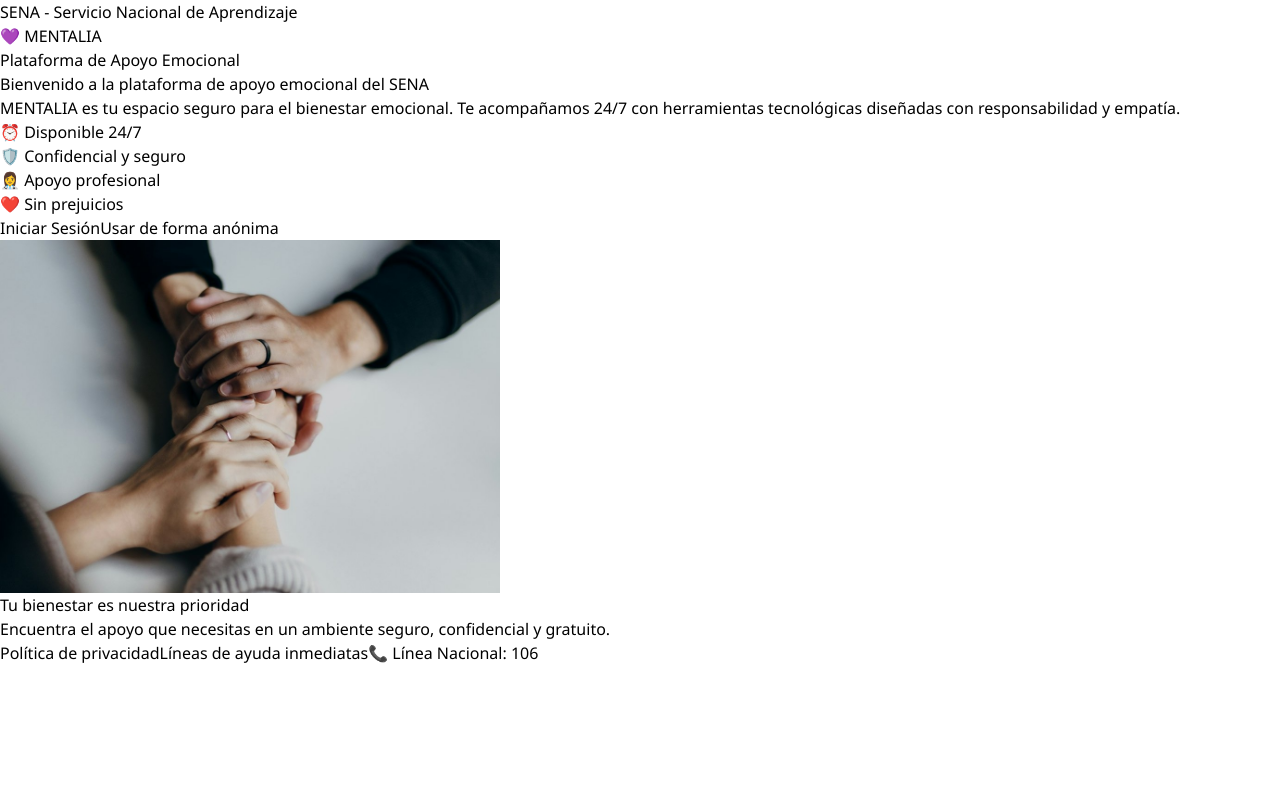
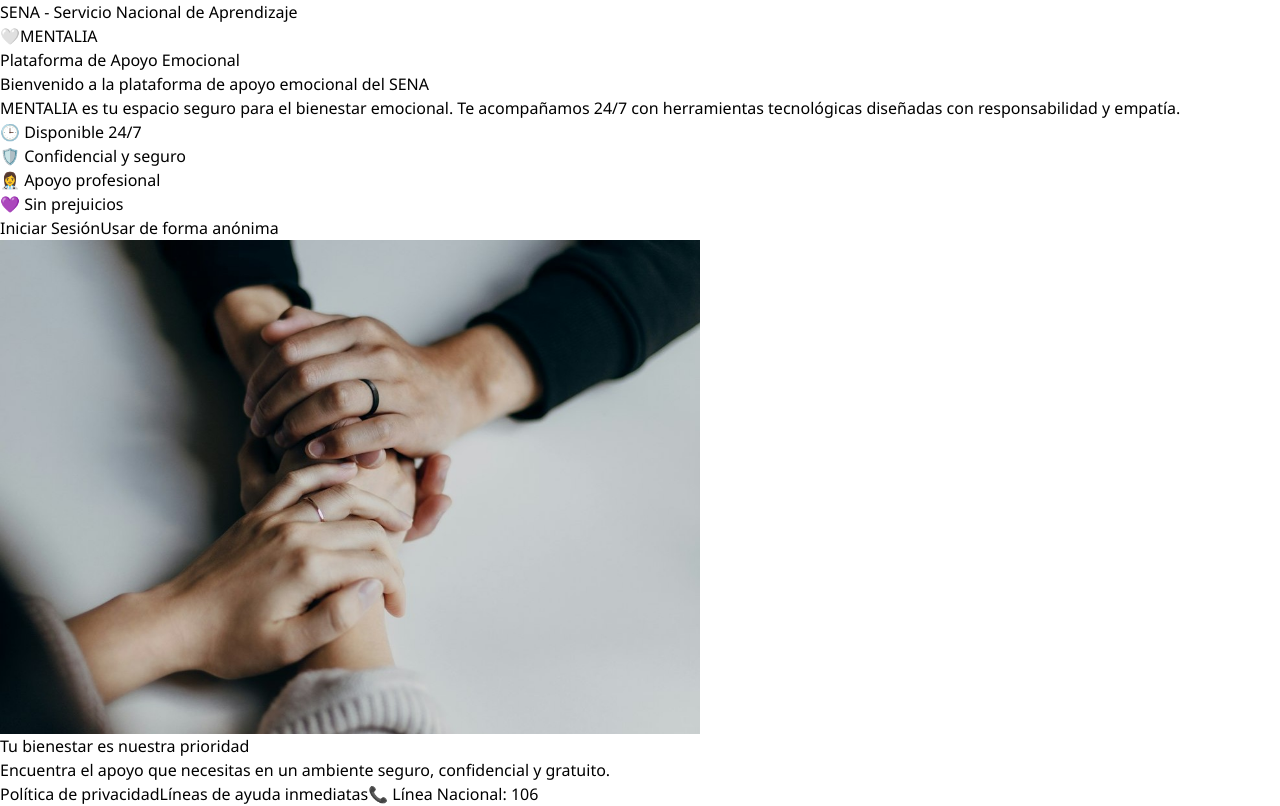
Before and after one commit to shaireth1/Mentalia, a Next.js app: page / in a window 1280 px wide. Built offline with nearby package versions, Linux system fonts and the light colour scheme.

Commit message:
arreglos de interfaz

```diff
--- a/src/app/globals.css
+++ b/src/app/globals.css
@@ -8,4 +8,5 @@ body {
   margin: 0;
   padding: 0;
   font-family: 'Segoe UI', sans-serif;
+  background: transparent;
 }
--- a/src/app/page.js
+++ b/src/app/page.js
@@ -2,89 +2,88 @@ import Image from "next/image";
 
 export default function Home() {
   return (
-    <main className="min-h-screen flex items-center justify-center bg-gradient-to-r from-purple-500 to-indigo-400">
-      <div className="w-full max-w-6xl flex flex-col md:flex-row items-center justify-between p-8 md:p-16">
-        {/* Texto Izquierda */}
-        <div className="text-white max-w-lg">
-          <div className="bg-white/20 text-sm px-4 py-1 rounded-full inline-block mb-6">
-            SENA - Servicio Nacional de Aprendizaje
-          </div>
+    <main className="min-h-screen flex flex-col items-center justify-center bg-gradient-to-r from-[#A259FF] to-[#3A86FF] relative font-sans">
 
-          <h1 className="text-4xl font-extrabold mb-2 flex items-center gap-2">
-            <span className="text-5xl">💜</span> MENTALIA
+      {/* Encabezado superior */}
+      <div className="absolute top-6 w-full flex justify-center">
+        <div className="bg-white/20 text-sm px-6 py-1 rounded-full text-white font-medium shadow-sm">
+          SENA - Servicio Nacional de Aprendizaje
+        </div>
+      </div>
+
+      <div className="w-full max-w-7xl flex flex-col md:flex-row items-center justify-between px-8 lg:px-16 mt-20">
+
+        {/* Texto principal */}
+        <div className="text-white max-w-xl">
+          <h1 className="text-5xl font-extrabold mb-2 flex items-center gap-3">
+            <span className="text-5xl">🤍</span>
+            <span className="tracking-tight">MENTALIA</span>
           </h1>
-          <p className="text-lg font-medium mb-6">
-            Plataforma de Apoyo Emocional
-          </p>
+          <p className="text-lg mb-8 font-medium opacity-90">Plataforma de Apoyo Emocional</p>
 
-          <h2 className="text-2xl font-bold mb-4">
+          <h2 className="text-2xl font-bold mb-4 leading-snug">
             Bienvenido a la plataforma de apoyo emocional del SENA
           </h2>
 
-          <p className="mb-6 leading-relaxed">
-            MENTALIA es tu espacio seguro para el bienestar emocional. Te
-            acompañamos 24/7 con herramientas tecnológicas diseñadas con
+          <p className="text-base mb-8 leading-relaxed text-white/90 max-w-md">
+            MENTALIA es tu espacio seguro para el bienestar emocional.
+            Te acompañamos 24/7 con herramientas tecnológicas diseñadas con
             responsabilidad y empatía.
           </p>
 
-          {/* Iconos de beneficios */}
-          <div className="grid grid-cols-2 gap-3 text-sm mb-8">
+          {/* Iconos */}
+          <div className="grid grid-cols-2 gap-y-4 gap-x-10 text-sm font-medium mb-12">
             <div className="flex items-center gap-2">
-              <span className="text-yellow-300">⏰</span> Disponible 24/7
+              <span className="text-yellow-300 text-xl">🕒</span> Disponible 24/7
             </div>
             <div className="flex items-center gap-2">
-              <span className="text-blue-300">🛡️</span> Confidencial y seguro
+              <span className="text-blue-200 text-xl">🛡️</span> Confidencial y seguro
             </div>
             <div className="flex items-center gap-2">
-              <span className="text-green-300">👩‍⚕️</span> Apoyo profesional
+              <span className="text-green-200 text-xl">👩‍⚕️</span> Apoyo profesional
             </div>
             <div className="flex items-center gap-2">
-              <span className="text-pink-300">❤️</span> Sin prejuicios
+              <span className="text-pink-300 text-xl">💜</span> Sin prejuicios
             </div>
           </div>
 
           {/* Botones */}
           <div className="flex gap-4">
-            <button className="px-6 py-2 bg-purple-700 rounded-lg font-semibold hover:bg-purple-800 transition">
+            <button className="px-8 py-3 bg-gradient-to-r from-purple-600  text-white rounded-full font-semibold hover:opacity-90 transition shadow-lg">
               Iniciar Sesión
             </button>
-            <button className="px-6 py-2 bg-white/20 border border-white rounded-lg font-semibold hover:bg-white/30 transition">
+            <button className="px-8 py-3 border border-white/40 text-white rounded-full font-semibold hover:bg-white/10 transition shadow-md">
               Usar de forma anónima
             </button>
           </div>
         </div>
 
-        {/* Imagen Derecha */}
-        <div className="bg-white rounded-2xl overflow-hidden mt-12 md:mt-0 md:ml-12 shadow-lg max-w-md">
+        {/* Tarjeta con imagen */}
+        <div className="bg-white rounded-2xl overflow-hidden mt-12 md:mt-0 md:ml-16 shadow-2xl max-w-lg w-full">
           <Image
             src="/foto-panel-principal.jpg"
             alt="Apoyo emocional"
-            width={500}
-            height={300}
-            className="object-cover w-full h-64"
+            width={700}
+            height={450}
+            className="object-cover w-full h-80 md:h-96"
           />
-          <div className="p-6">
-            <h3 className="font-bold text-gray-800 text-lg mb-2">
+          <div className="p-8">
+            <h3 className="font-bold text-gray-900 text-xl mb-3">
               Tu bienestar es nuestra prioridad
             </h3>
-            <p className="text-gray-600 text-sm">
-              Encuentra el apoyo que necesitas en un ambiente seguro,
-              confidencial y gratuito.
+            <p className="text-gray-600 text-base">
+              Encuentra el apoyo que necesitas en un ambiente seguro, confidencial y gratuito.
             </p>
           </div>
         </div>
       </div>
 
       {/* Footer */}
-      <footer className="absolute bottom-4 text-center text-sm text-white/80 w-full">
-        <div className="flex flex-col md:flex-row justify-center items-center gap-4">
-          <a href="#" className="hover:underline">
-            Política de privacidad
-          </a>
-          <a href="#" className="hover:underline">
-            Líneas de ayuda inmediatas
-          </a>
-          <span className="text-red-300">📞 Línea Nacional: 106</span>
+      <footer className="absolute bottom-0 w-full border-t border-white/20 py-4">
+        <div className="flex justify-center items-center gap-10 text-sm text-white/80">
+          <a href="#" className="hover:underline">Política de privacidad</a>
+          <a href="#" className="hover:underline">Líneas de ayuda inmediatas</a>
+          <span className="text-red-300 font-medium">📞 Línea Nacional: 106</span>
         </div>
       </footer>
     </main>
```
